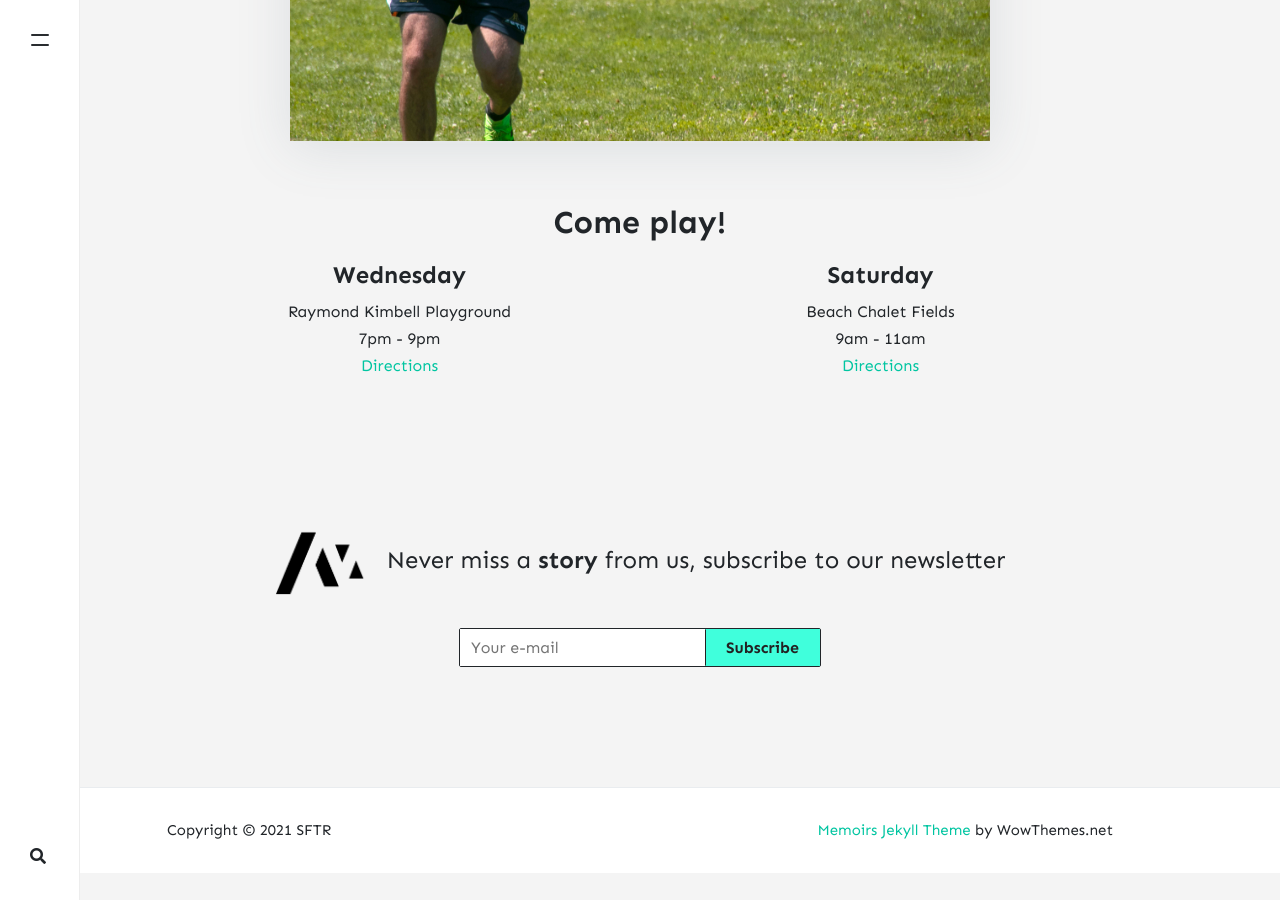
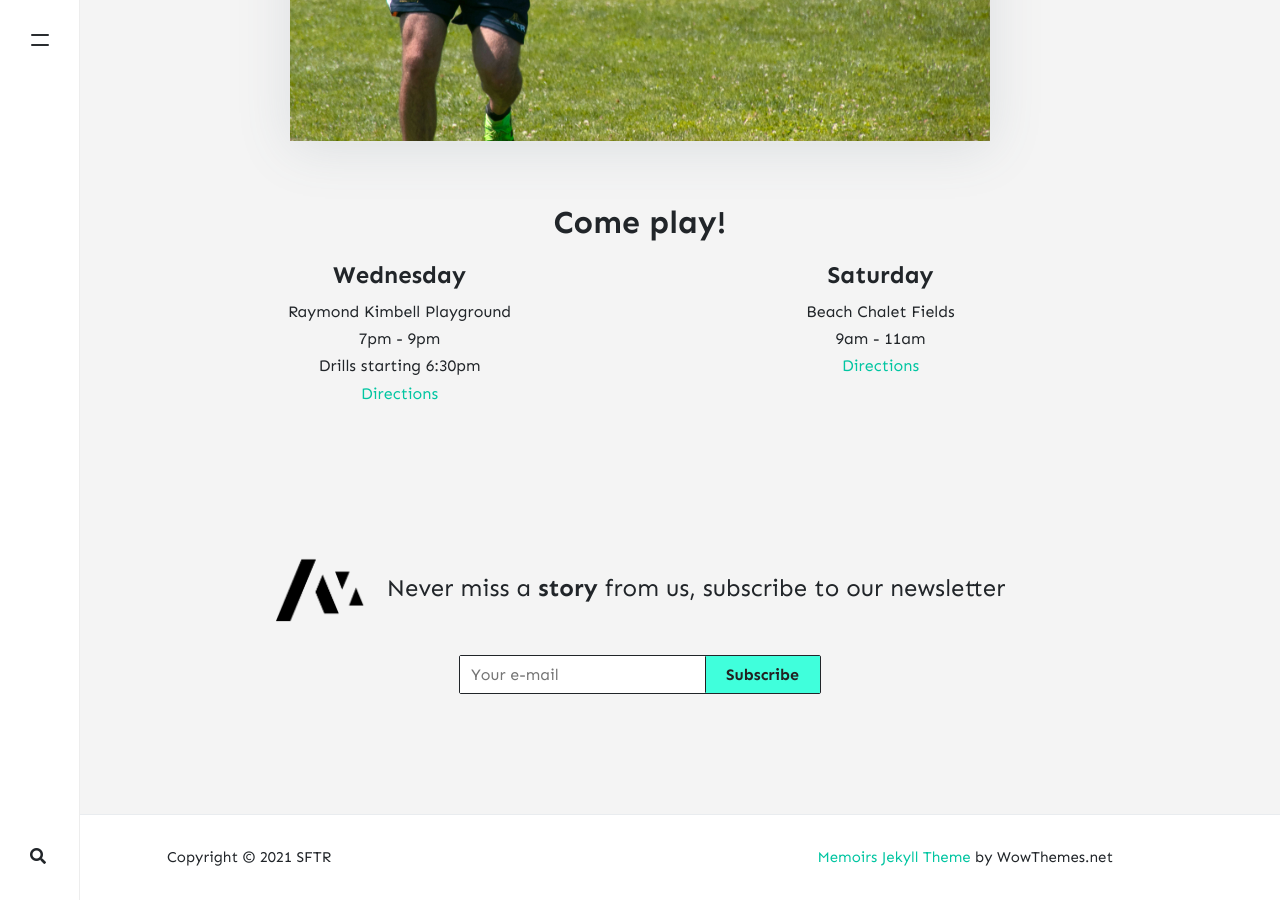
Before and after one commit to stackbit-projects/blue-triceratops-4f502, a Jekyll site: the page built from _pages/about.md, in a window 1280 px wide and 900 px high, scrolled down 951 px. Built offline with Jekyll 4.4.1, drawn with Linux system fonts in a browser that asks for light colours; nearby versions of some CDN libraries; comment, search, counter and statistics services are not loaded; before the commit the page ends 1824 px from its top, so only the background shows below that.

Commit message:
home.html: changed

```diff
--- a/_layouts/home.html
+++ b/_layouts/home.html
@@ -25,6 +25,7 @@ permalink: "/home.html"
             <h4>Wednesday</h4>
             <p> Raymond Kimbell Playground</br>
                 7pm - 9pm</br>
+                Drills starting 6:30pm</br>
                 <a href="https://www.google.com/maps/dir//37.7828002,-122.435043/@37.7828,-122.435043,14z?hl=en">Directions</a>
             </p>
         </div>
```
